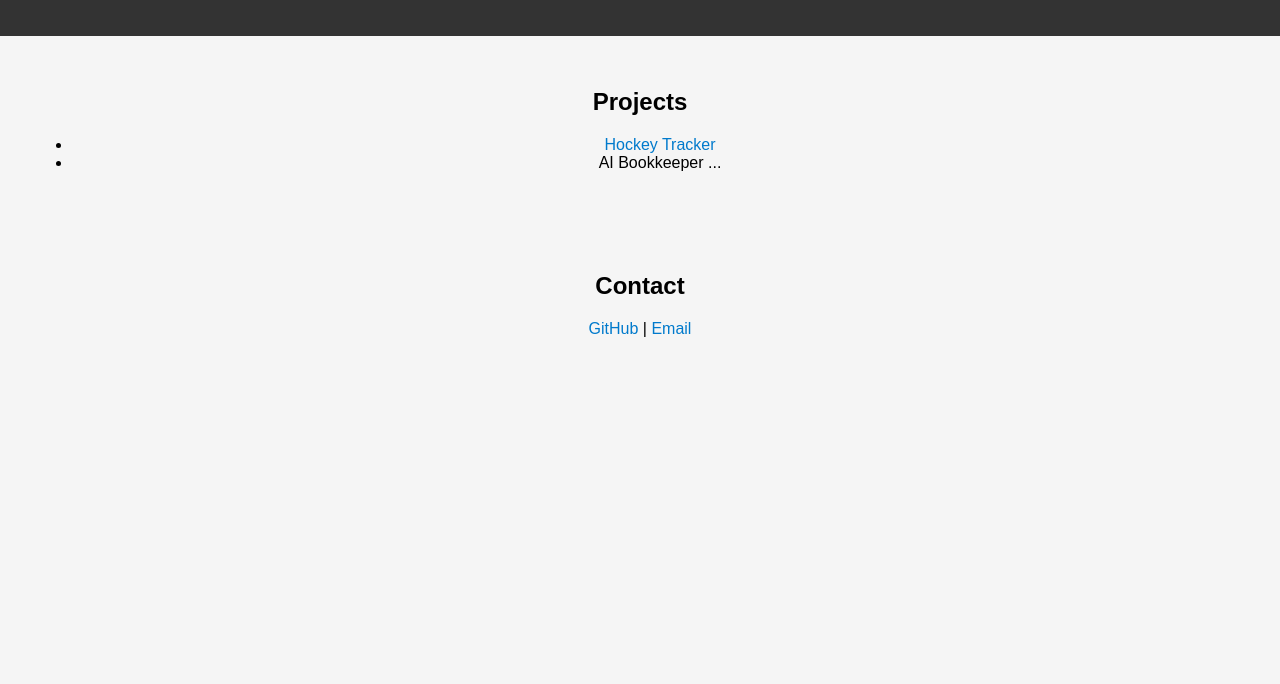
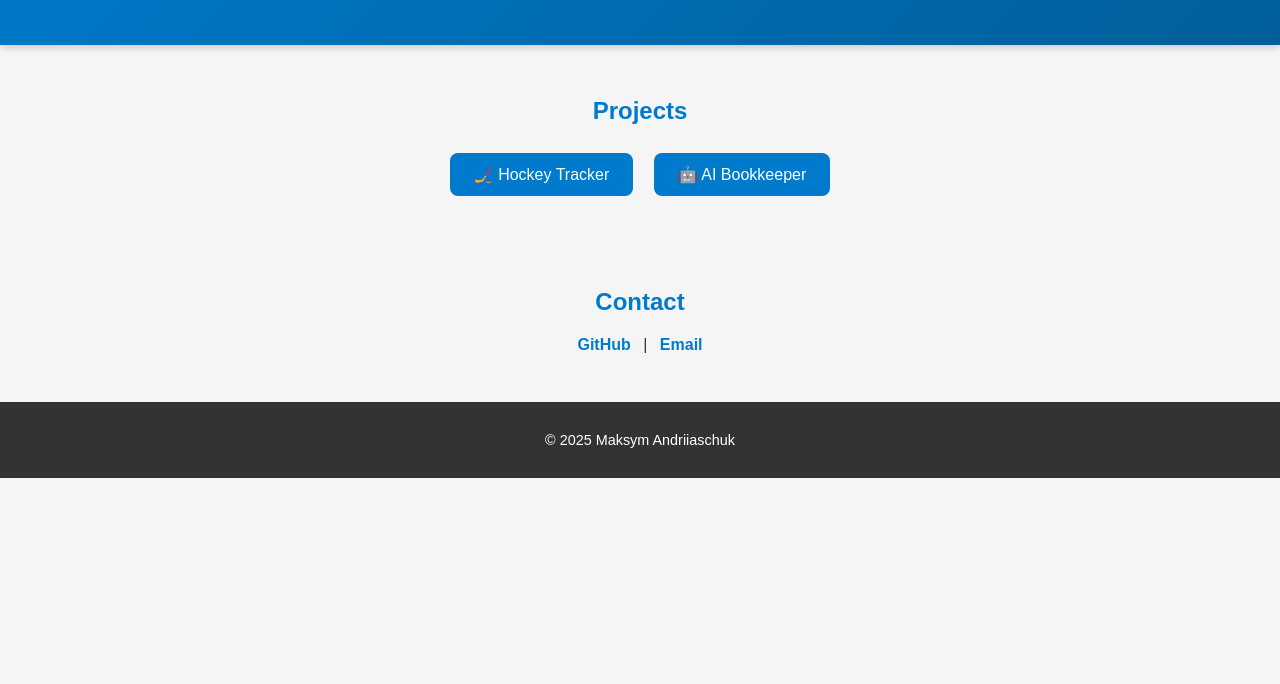
Before and after one commit to amaksym07/amaksym07.github.io, a plain HTML site: page index.html in a window 1280 px wide. Shown: the part 116-800 px from the top of the page. Drawn offline with Linux system fonts and the light colour scheme.

Commit message:
added buttons

```diff
--- a/index.html
+++ b/index.html
@@ -11,24 +11,66 @@
       margin: 0;
       padding: 0;
       text-align: center;
+      color: #333;
     }
+
     header {
-      background: #333;
+      background: linear-gradient(135deg, #007acc, #005f99);
       color: #fff;
       padding: 2rem;
+      box-shadow: 0 2px 8px rgba(0,0,0,0.2);
     }
+
     h1 {
       margin: 0;
+      font-size: 2.5rem;
     }
+
+    h2 {
+      color: #007acc;
+    }
+
     section {
       padding: 2rem;
     }
-    a {
+
+    /* Project button styles */
+    .project-btn {
+      display: inline-block;
+      background: #007acc;
+      color: white;
+      padding: 0.75rem 1.5rem;
+      margin: 0.5rem;
+      border-radius: 8px;
+      font-size: 1rem;
+      text-decoration: none;
+      transition: background 0.3s ease, transform 0.2s ease;
+    }
+
+    .project-btn:hover {
+      background: #005f99;
+      transform: scale(1.05);
+    }
+
+    /* Contact links */
+    .contact a {
       color: #007acc;
       text-decoration: none;
+      margin: 0 0.5rem;
+      font-weight: bold;
+      transition: color 0.3s;
     }
-    a:hover {
+
+    .contact a:hover {
+      color: #005f99;
       text-decoration: underline;
+    }
+
+    footer {
+      background: #333;
+      color: #fff;
+      padding: 1rem;
+      font-size: 0.9rem;
     }
   </style>
 </head>
@@ -40,18 +82,24 @@
 
   <section>
     <h2>Projects</h2>
-    <ul>
-      <li><a href="https://github.com/amaksym07/amaksym07.github.io/tree/main/hockey" target="_blank">Hockey Tracker</a></li>
-      <li>AI Bookkeeper ...</li>
-    </ul>
+    <a href="https://github.com/amaksym07/amaksym07.github.io/tree/main/hockey" target="_blank" class="project-btn">
+      🏒 Hockey Tracker
+    </a>
+    <a href="#" class="project-btn">
+      🤖 AI Bookkeeper
+    </a>
   </section>
 
-  <section>
+  <section class="contact">
     <h2>Contact</h2>
     <p>
-      <a href="https://github.com/amaksym07">GitHub</a> |
-      <a href="a.maksym0902@gmail.com">Email</a>
+      <a href="https://github.com/amaksym07" target="_blank">GitHub</a> |
+      <a href="mailto:a.maksym0902@gmail.com">Email</a>
     </p>
   </section>
+
+  <footer>
+    <p>© 2025 Maksym Andriiaschuk</p>
+  </footer>
 </body>
 </html>
```
